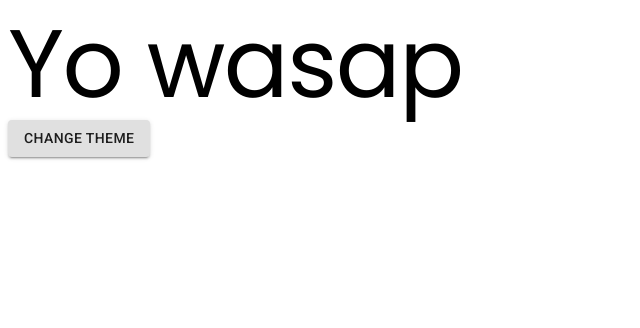
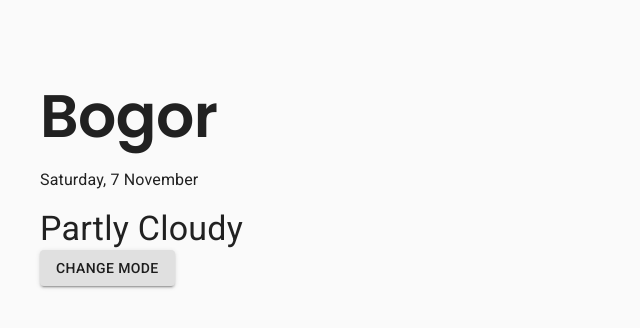
Before and after one commit to padulkemid/duca, a Next.js app: page / in a window 1280 px wide. Shown: the top 328 px of the page, without its empty margins (0-640 px from the left). Built offline with nearby package versions, Linux system fonts and the light colour scheme.

Commit message:
rework things to use SEO, layout, and components

```diff
--- a/pages/index.js
+++ b/pages/index.js
@@ -1,21 +1,20 @@
-// next
-import Head from 'next/head';
+// @material-ui core
+import Button from '@material-ui/core/Button';
 
-// @material-ui core
-import Typography from '@material-ui/core/Typography';
-import Button from '@material-ui/core/Button';
+// local components
+import SEO from '../components/seo';
+import Layout from '../components/layout';
+import Header from '../components/header';
 
 // TODO: change this
 export default function Home({ changeMode }) {
   return (
-    <>
-      <Head>
-        <title>anju geming</title>
-      </Head>
-      <Typography variant="h1">Yo wasap</Typography>
+    <Layout>
+      <SEO />
+      <Header />
       <Button variant="contained" onClick={changeMode}>
-        change theme
+        change mode
       </Button>
-    </>
+    </Layout>
   );
 }
```
